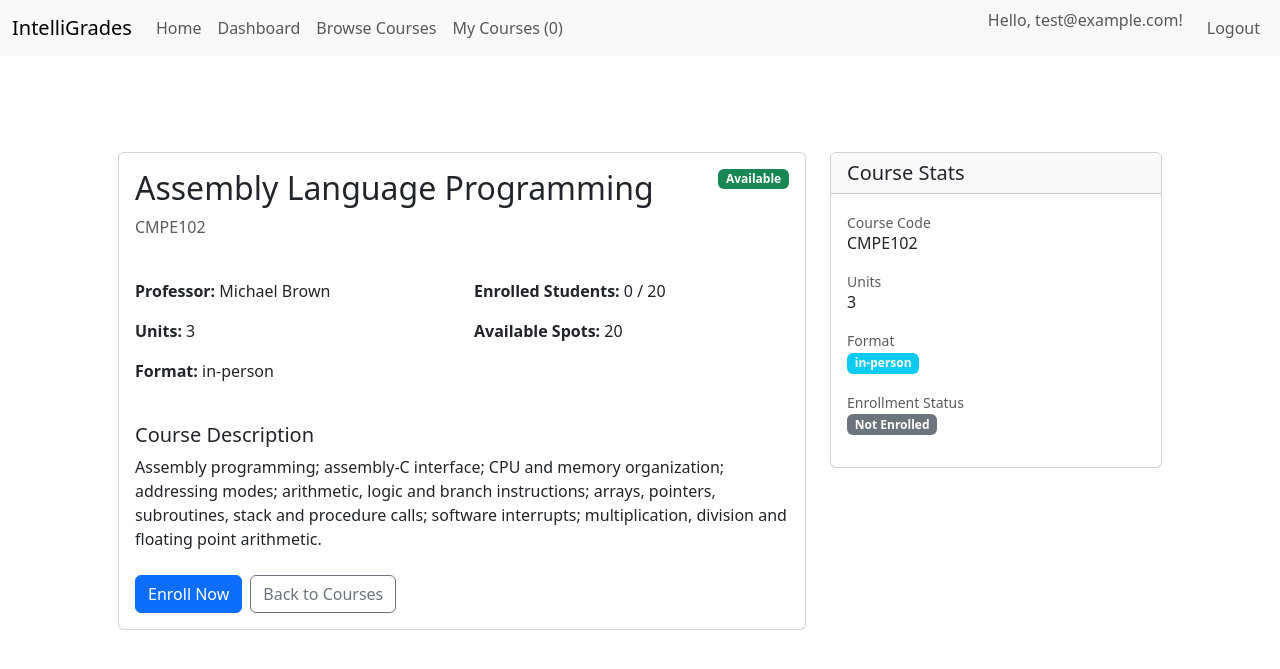
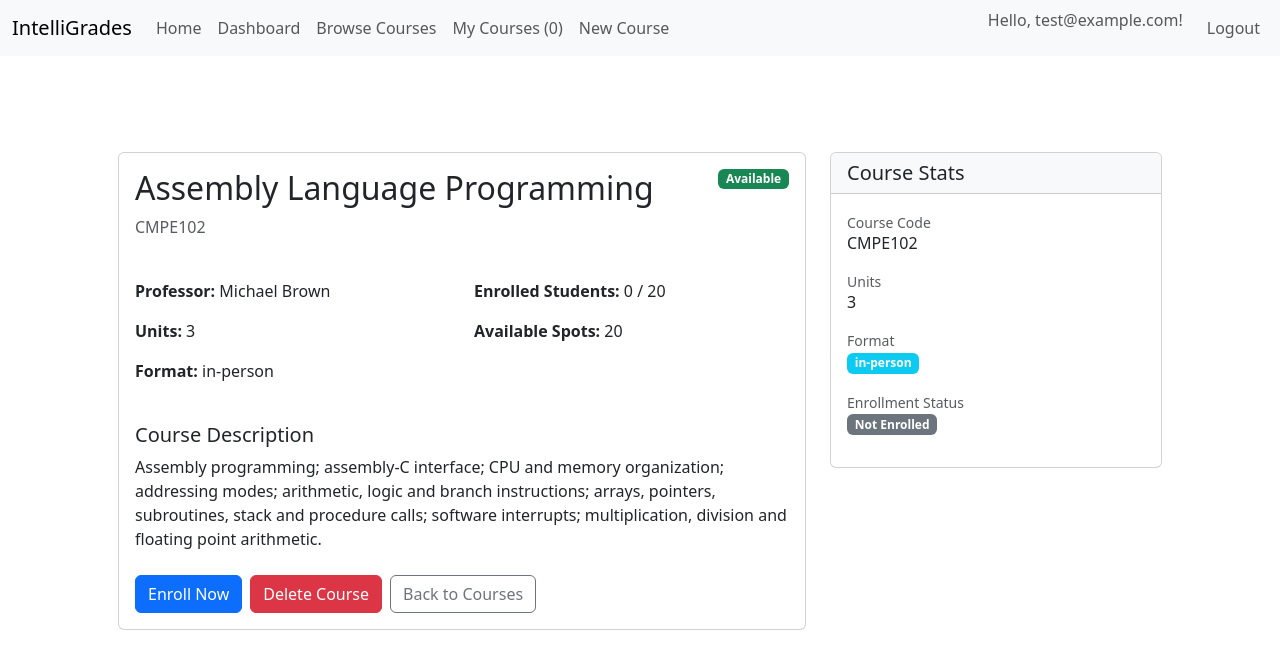
Before and after one commit to jona70x/lms-project, a Flask app: page /courses/3 in a window 1280 px wide. Shown: the top 669 px of the page. Run offline with Flask 3, Linux system fonts and the light colour scheme; the first user in the database is signed in.

Commit message:
added course deletion functionality. Now we can create and ddelete courses.

```diff
--- a/app/main/course_form.py
+++ b/app/main/course_form.py
@@ -6,10 +6,10 @@ from app.models import Course
 class CourseForm(FlaskForm):
     code = StringField('Code', validators=[DataRequired()])
     title = StringField('Title', validators=[DataRequired(), Length(min=6)])
-    description = TextAreaField('Description', [Length(min=20)])
+    description = TextAreaField('Description')
     credits = IntegerField('Credits', [DataRequired()])
     professor = StringField('Professor', [DataRequired()])
-    availability = BooleanField('Availability', [DataRequired()], default=True)
+    availability = BooleanField('Availability', default=False)
     format = SelectField('Format', choices=['online', 'in-person'])
     max_students = IntegerField('Maximux Students', [DataRequired()])
     submit = SubmitField('Create course', render_kw={"class": "btn btn-primary border-primary-subtle"})
--- a/app/main/routes.py
+++ b/app/main/routes.py
@@ -23,7 +23,7 @@ def dashboard():
 
 ##### Routes from courses
 # gets all available courses
-@main_bp.route('courses')
+@main_bp.route('/courses')
 def courses_list():
     all_courses = Course.query.all()
 
@@ -138,11 +138,24 @@ def create_course():
        db.session.commit()
 
        flash('Course added! Check it in dashboard')
-       return redirect(url_for('main.index'))
+       return redirect(url_for('main.courses_list'))
 
 
     return render_template('main/new_course.html', form = course_form)
 
+
+# Delete course
+@main_bp.route('/courses/<int:course_id>/delete', methods=['POST'])
+@login_required
+def delete_course(course_id):
+    course = Course.query.filter_by(id =course_id).first()
+
+    # delete course
+    db.session.delete(course)
+    db.session.commit()
+
+    flash(f'Course {course.title} deleted', 'success')
+    return redirect(url_for('main.courses_list'))
 """
   {
             'code': 'PHYS51',
--- a/app/main/templates/main/course_detail.html
+++ b/app/main/templates/main/course_detail.html
@@ -60,6 +60,7 @@
                 Drop Course
               </button>
             </form>
+
             {% elif course.availability %}
             <!-- Enroll Button -->
             <form
@@ -69,6 +70,7 @@
             >
               <button type="submit" class="btn btn-primary">Enroll Now</button>
             </form>
+
             {% else %}
             <button type="button" class="btn btn-secondary" disabled>
               Course Not Available
@@ -80,6 +82,20 @@
             </a>
             {% endif %}
 
+            <!-- Delete Button -->
+            <form
+              method="POST"
+              action="{{ url_for('main.delete_course', course_id=course.id) }}"
+              style="display: inline"
+            >
+              <button
+                type="submit"
+                class="btn btn-danger"
+                onclick="return confirm('Are you sure you want to delete this course?')"
+              >
+                Delete Course
+              </button>
+            </form>
             <!-- Back Button -->
             <a
               href="{{ url_for('main.courses_list') }}"
@@ -161,7 +177,6 @@
           </div>
         </div>
       </div>
-
     </div>
   </div>
 </div>
--- a/app/templates/base.html
+++ b/app/templates/base.html
@@ -45,6 +45,11 @@
             <li class="nav-item">
               <a class="nav-link" href="{{ url_for('main.my_courses') }}"
                 >My Courses ({{ current_user.get_enrolled_courses_count() }})</a
+              >
+            </li>
+              <li class="nav-item">
+              <a class="nav-link" href="{{ url_for('main.create_course') }}"
+                >New Course</a
               >
             </li>
             {% endif %}
```
Also changed, not shown: app/app.db, app/auth/routes.py (line endings or trailing spaces).
